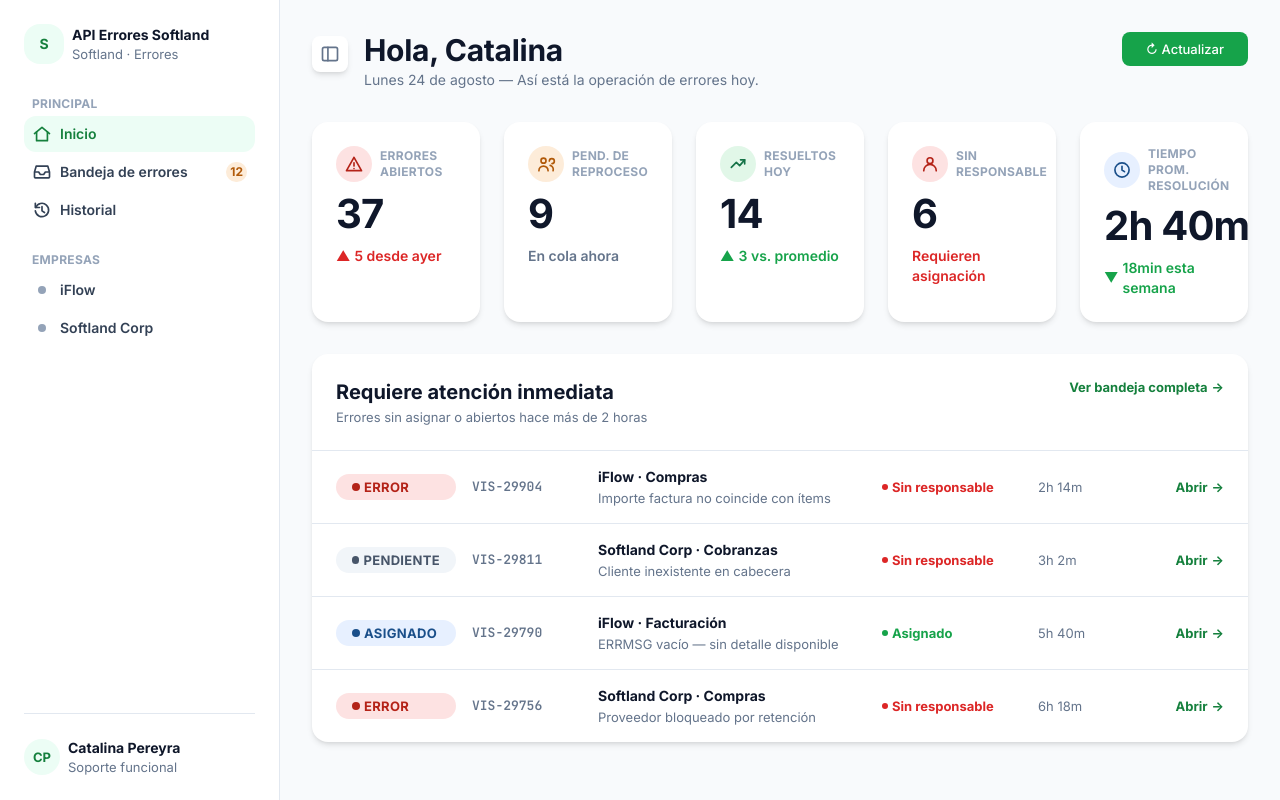
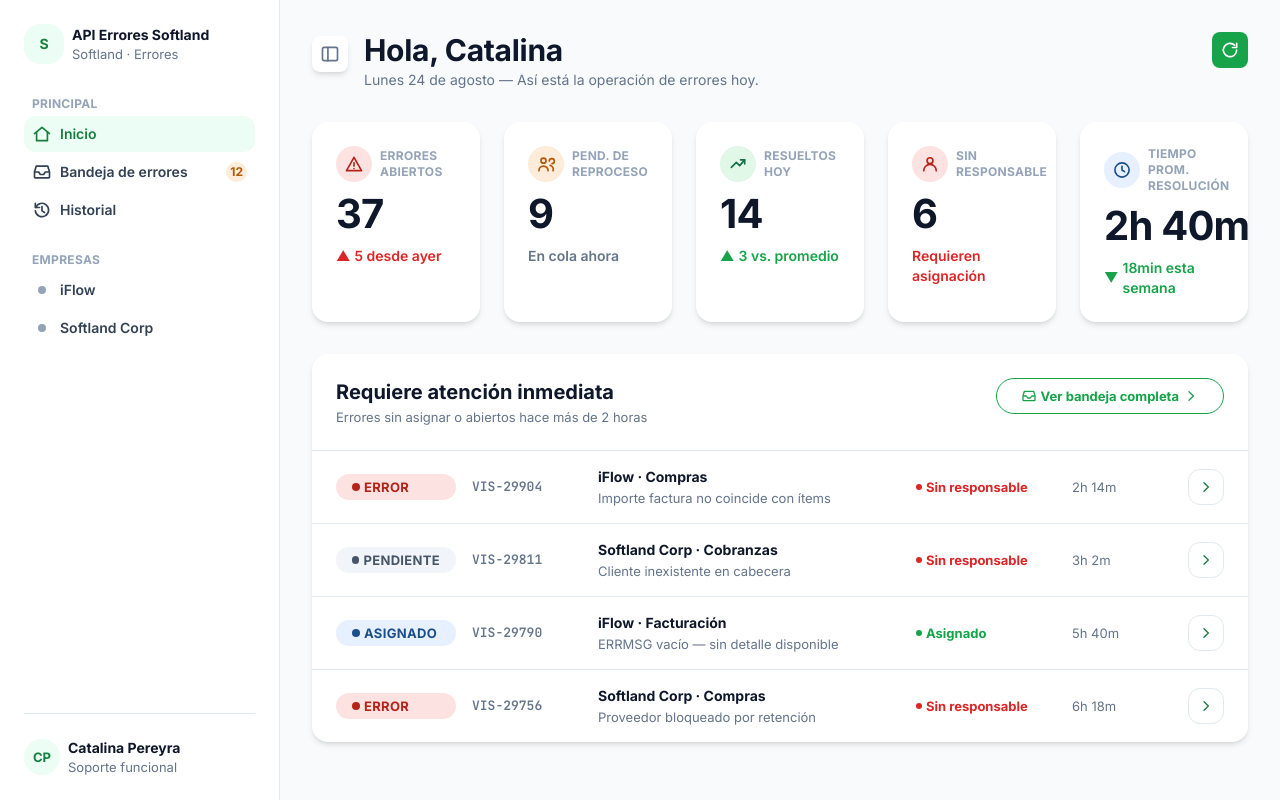
Before and after one commit to catalinapereyra123/API-controller-errores-softland, a React (Vite) app in the folder frontend/: page / in a window 1280 px wide. Built offline with nearby package versions, Linux system fonts and the light colour scheme.

Commit message:
hotfix: changed home

```diff
--- a/frontend/src/components/Button.tsx
+++ b/frontend/src/components/Button.tsx
@@ -1,4 +1,4 @@
-import type { ButtonHTMLAttributes, CSSProperties } from 'react'
+import type { ButtonHTMLAttributes, CSSProperties, ReactNode } from 'react'
 import { cn } from '../utils/cn'
 
 interface ButtonProps extends Omit<
@@ -8,22 +8,47 @@ interface ButtonProps extends Omit<
   text: string
   color: string
   size?: CSSProperties
+  variant?: 'solid' | 'outline' | 'text'
+  icon?: ReactNode
+  trailingIcon?: ReactNode
 }
 
-function Button({ text, color, size, className, ...props }: ButtonProps) {
+function Button({
+  text,
+  color,
+  size,
+  variant = 'solid',
+  icon,
+  trailingIcon,
+  className,
+  ...props
+}: ButtonProps) {
+  const isOutline = variant === 'outline'
+  const isText = variant === 'text'
+
   return (
     <button
       type="button"
-      style={{ backgroundColor: color, ...size }}
+      style={{
+        backgroundColor: isOutline || isText ? 'transparent' : color,
+        borderColor: isOutline ? color : undefined,
+        color: isOutline || isText ? color : undefined,
+        ...size,
+      }}
       className={cn(
-        'inline-flex items-center justify-center rounded-md font-medium text-white transition-opacity hover:opacity-90',
+        'inline-flex items-center justify-center gap-xs font-medium transition-opacity hover:opacity-90',
+        isOutline && 'rounded-full border',
+        isText && 'rounded-md',
+        !isOutline && !isText && 'rounded-md text-white',
         'focus-visible:outline-none focus-visible:ring-2 focus-visible:ring-gray-default focus-visible:ring-offset-2',
         'disabled:pointer-events-none disabled:opacity-50',
         className,
       )}
       {...props}
     >
+      {icon}
       {text}
+      {trailingIcon}
     </button>
   )
 }
--- /dev/null
+++ b/frontend/src/components/ChevronButton.tsx
@@ -0,0 +1,38 @@
+import type { ButtonHTMLAttributes } from 'react'
+import { ChevronRightIcon } from './icons'
+import { cn } from '../utils/cn'
+
+interface ChevronButtonProps extends Omit<
+  ButtonHTMLAttributes<HTMLButtonElement>,
+  'color'
+> {
+  color: string
+  borderColor: string
+  backgroundColor?: string
+}
+
+function ChevronButton({
+  color,
+  borderColor,
+  backgroundColor,
+  className,
+  ...props
+}: ChevronButtonProps) {
+  return (
+    <button
+      type="button"
+      style={{ color, borderColor, backgroundColor }}
+      className={cn(
+        'flex h-9 w-9 shrink-0 items-center justify-center rounded-lg border transition-opacity hover:opacity-70',
+        'focus-visible:outline-none focus-visible:ring-2 focus-visible:ring-gray-default focus-visible:ring-offset-2',
+        'disabled:pointer-events-none disabled:opacity-50',
+        className,
+      )}
+      {...props}
+    >
+      <ChevronRightIcon className="h-4 w-4" />
+    </button>
+  )
+}
+
+export default ChevronButton
--- a/frontend/src/components/icons.tsx
+++ b/frontend/src/components/icons.tsx
@@ -98,3 +98,20 @@ export function PanelLeftIcon(props: SVGProps<SVGSVGElement>) {
     </BaseIcon>
   )
 }
+
+export function ChevronRightIcon(props: SVGProps<SVGSVGElement>) {
+  return (
+    <BaseIcon {...props}>
+      <path d="M9 5.5 15.5 12 9 18.5" />
+    </BaseIcon>
+  )
+}
+
+export function RefreshIcon(props: SVGProps<SVGSVGElement>) {
+  return (
+    <BaseIcon {...props}>
+      <path d="M20 12a8 8 0 1 1-2.34-5.66" />
+      <path d="M20 4v5h-5" />
+    </BaseIcon>
+  )
+}
--- a/frontend/src/pages/Home.tsx
+++ b/frontend/src/pages/Home.tsx
@@ -1,12 +1,15 @@
 import { useState } from 'react'
 import Button from '../components/Button'
+import ChevronButton from '../components/ChevronButton'
 import {
   AlertTriangleIcon,
+  ChevronRightIcon,
   ClockIcon,
   HistoryIcon,
   HomeIcon,
   InboxIcon,
   PanelLeftIcon,
+  RefreshIcon,
   TrendingUpIcon,
   UserIcon,
   UsersIcon,
@@ -26,8 +29,9 @@ import {
   ResueltoTag,
 } from '../components/Tag'
 import { useHomeData } from '../hooks/useHomeData'
-import { colors, spacing } from '../styles'
+import { colors, fontFamily, fontWeight, spacing, textStyles } from '../styles'
 import type { Empresa, ErrorEstado, ErrorPrioritario } from '../types'
+import { cn } from '../utils/cn'
 import {
   formatElapsedSince,
   formatMinutes,
@@ -54,8 +58,8 @@ function ResponsableIndicator({ asignado }: { asignado: boolean }) {
 
   return (
     <span
-      style={{ color }}
-      className="inline-flex items-center gap-xs text-bodySmall font-bold whitespace-nowrap"
+      style={{ ...textStyles.bodySmall, fontWeight: fontWeight.bold, color }}
+      className="inline-flex items-center gap-xs whitespace-nowrap"
     >
       <span
         className="h-1.5 w-1.5 rounded-full"
@@ -78,40 +82,47 @@ function ErrorRow({
   return (
     <div
       style={{ borderColor: colors.background.border }}
-      className="grid grid-cols-[120px_110px_1fr_140px_80px_90px] items-center gap-md border-b px-lg py-md last:border-b-0"
+      className="grid grid-cols-[120px_110px_1fr_140px_80px_56px] items-center gap-md border-b px-lg py-md last:border-b-0"
     >
       <EstadoTag />
       <span
-        style={{ color: colors.gray.medium }}
-        className="font-mono text-bodySmall font-semibold"
+        style={{
+          ...textStyles.bodySmall,
+          fontFamily: fontFamily.mono.join(', '),
+          fontWeight: fontWeight.semibold,
+          color: colors.gray.medium,
+        }}
       >
         {error.codigo}
       </span>
       <div className="flex min-w-0 flex-col gap-xxs">
         <span
-          style={{ color: colors.gray.darkest }}
-          className="truncate text-body font-bold"
+          style={{
+            ...textStyles.body,
+            fontWeight: fontWeight.bold,
+            color: colors.gray.darkest,
+          }}
+          className="truncate"
         >
           {empresaLabel(empresas, error.empresaId)} · {error.modulo}
         </span>
         <span
-          style={{ color: colors.gray.medium }}
-          className="truncate text-bodySmall"
+          style={{ ...textStyles.bodySmall, color: colors.gray.medium }}
+          className="truncate"
         >
           {error.descripcion}
         </span>
       </div>
       <ResponsableIndicator asignado={error.responsableId !== null} />
-      <span style={{ color: colors.gray.medium }} className="text-bodySmall">
+      <span style={{ ...textStyles.bodySmall, color: colors.gray.medium }}>
         {formatElapsedSince(error.abiertoDesde)}
       </span>
-      <button
-        type="button"
-        style={{ color: colors.primary.dark }}
-        className="inline-flex items-center justify-end gap-xs text-bodySmall font-bold transition-opacity hover:opacity-80"
-      >
-        Abrir <span aria-hidden>→</span>
-      </button>
+      <ChevronButton
+        color={colors.primary.dark}
+        borderColor={colors.background.border}
+        aria-label={`Abrir ${error.codigo}`}
+        className="justify-self-end"
+      />
     </div>
   )
 }
@@ -225,35 +236,39 @@ function Home() {
                 <PanelLeftIcon className="h-5 w-5" />
               </button>
               <div className="flex flex-col gap-xxs">
-                <h1
-                  style={{ color: colors.gray.darkest }}
-                  className="text-h1 font-bold"
-                >
+                <h1 style={{ ...textStyles.h1, color: colors.gray.darkest }}>
                   Hola, {data?.currentUser.nombre.split(' ')[0] ?? '...'}
                 </h1>
-                <p style={{ color: colors.gray.medium }} className="text-body">
+                <p style={{ ...textStyles.body, color: colors.gray.medium }}>
                   {formatTodayEs()} — Así está la operación de errores hoy.
                 </p>
               </div>
             </div>
             <Button
-              text={loading ? 'Actualizando…' : '↻ Actualizar'}
+              text=""
               color={colors.primary.default}
               onClick={refetch}
               disabled={loading}
-              size={{ padding: `${spacing.sm} ${spacing.lg}` }}
-              className="text-bodySmall"
+              aria-label={loading ? 'Actualizando…' : 'Actualizar'}
+              icon={
+                <RefreshIcon
+                  className={cn('h-5 w-5', loading && 'animate-spin')}
+                />
+              }
+              size={{ padding: spacing.sm }}
             />
           </div>
 
           {error && (
             <div
               style={{
+                ...textStyles.bodySmall,
+                fontWeight: fontWeight.semibold,
                 backgroundColor: colors.label.red.background,
                 color: colors.label.red.text,
                 borderColor: colors.label.red.outline,
               }}
-              className="flex items-center justify-between gap-md rounded-xl border px-lg py-md text-bodySmall font-semibold"
+              className="flex items-center justify-between gap-md rounded-xl border px-lg py-md"
             >
               {error}
               <button type="button" className="underline" onClick={refetch}>
@@ -366,7 +381,7 @@ function Home() {
               actionText="Ver bandeja completa →"
               actionColor={colors.primary.dark}
               rows={4}
-              columns={5}
+              columns={7}
               backgroundColor={colors.background.surface}
               titleColor={colors.gray.darkest}
               subtitleColor={colors.gray.medium}
@@ -384,25 +399,36 @@ function Home() {
               >
                 <div className="flex flex-col gap-xxs">
                   <span
-                    style={{ color: colors.gray.darkest }}
-                    className="text-h3 font-bold"
+                    style={{
+                      ...textStyles.h3,
+                      fontWeight: fontWeight.bold,
+                      color: colors.gray.darkest,
+                    }}
                   >
                     Requiere atención inmediata
                   </span>
                   <span
-                    style={{ color: colors.gray.medium }}
-                    className="text-bodySmall"
+                    style={{
+                      ...textStyles.bodySmall,
+                      color: colors.gray.medium,
+                    }}
                   >
                     Errores sin asignar o abiertos hace más de 2 horas
                   </span>
                 </div>
-                <button
-                  type="button"
-                  style={{ color: colors.primary.dark }}
-                  className="inline-flex shrink-0 items-center gap-xs text-bodySmall font-bold transition-opacity hover:opacity-80"
-                >
-                  Ver bandeja completa <span aria-hidden>→</span>
-                </button>
+                <Button
+                  text="Ver bandeja completa"
+                  color={colors.primary.default}
+                  variant="outline"
+                  icon={<InboxIcon className="h-4 w-4" />}
+                  trailingIcon={<ChevronRightIcon className="h-4 w-4" />}
+                  size={{
+                    padding: `${spacing.sm} ${spacing.lg}`,
+                    ...textStyles.bodySmall,
+                    fontWeight: fontWeight.bold,
+                  }}
+                  className="shrink-0"
+                />
               </div>
 
               <div>
```
